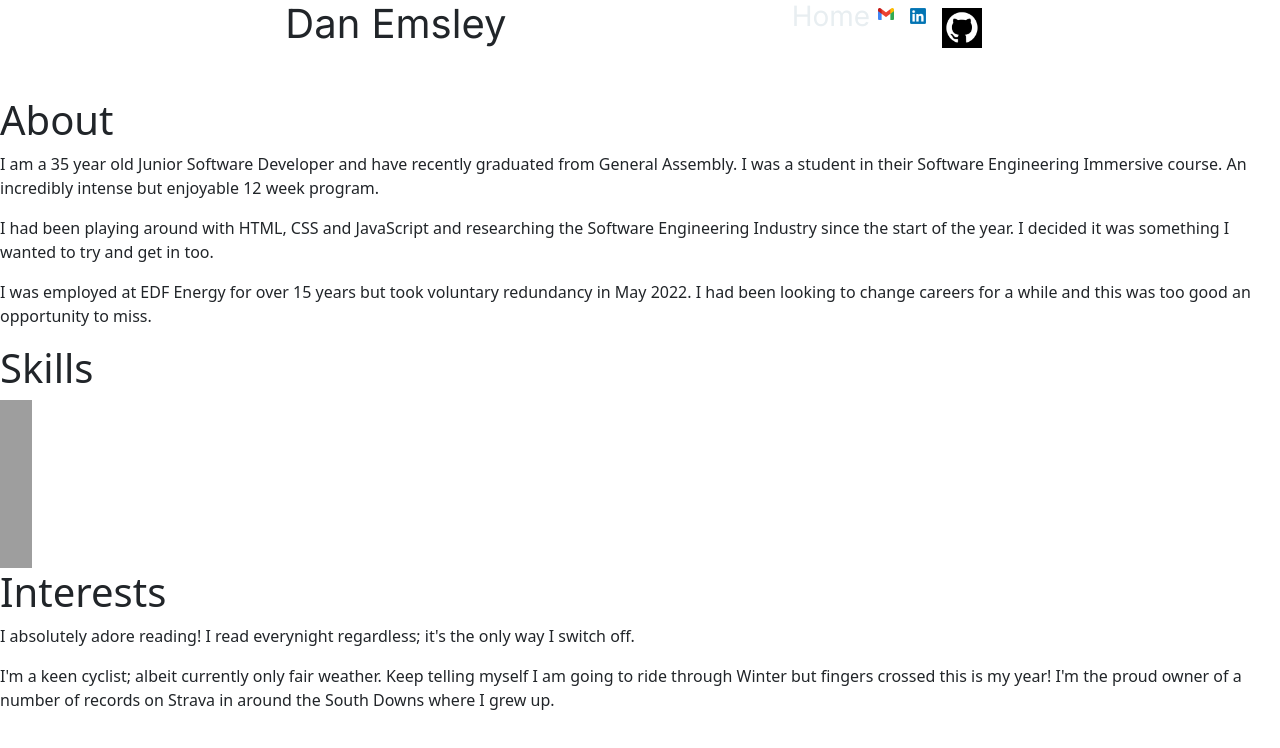
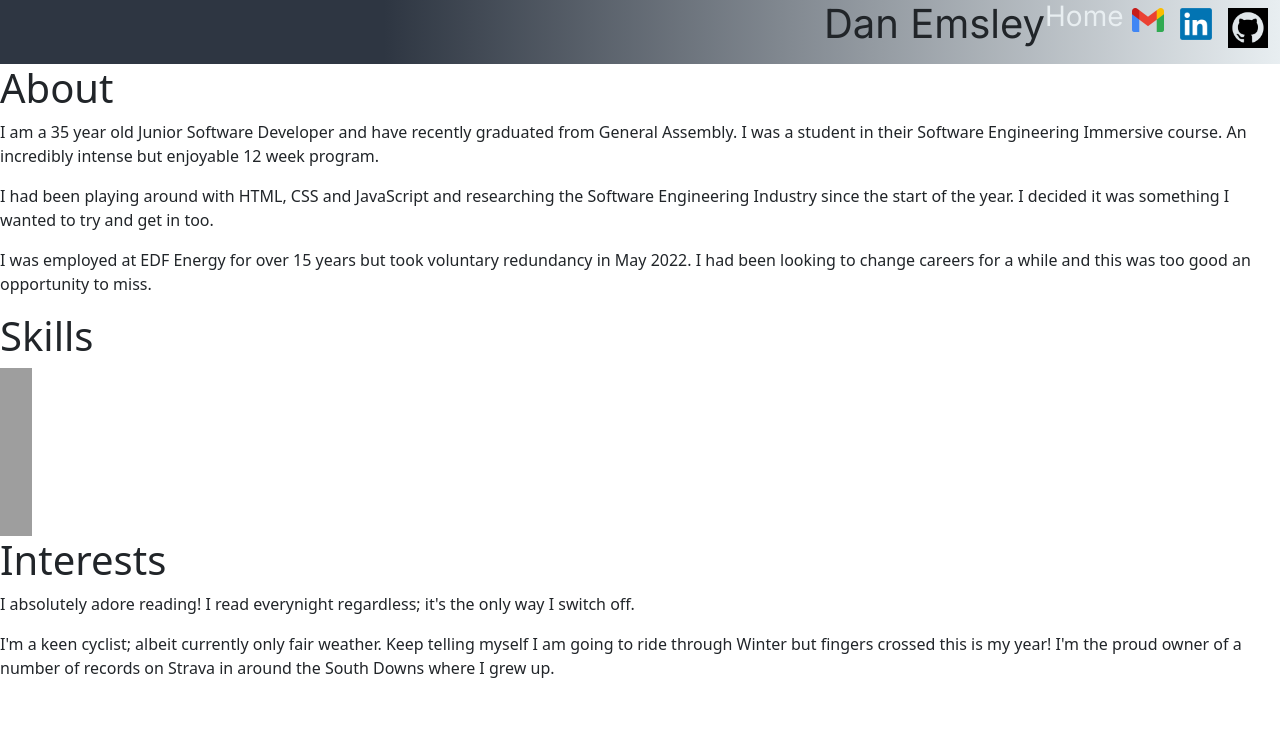
Before and after one commit to Emsley1d/Portfolio-Website, a website: page about.html in a window 1280 px wide. Drawn offline with nearby package versions, Linux system fonts and the light colour scheme; grey boxes are pictures that could not be loaded.

Commit message:
small styling updates

```diff
--- a/css/styles.css
+++ b/css/styles.css
@@ -5,20 +5,19 @@
 }
 
 .nav {
+    background: rgb(46,54,66);
+    background: linear-gradient(90deg, rgba(46,54,66,1) 30%, rgba(232,238,241,1) 100%);
     display: flex;
-    justify-content: space-evenly;
-    justify-content: baseline;
-    height: 6em;
+    justify-content: flex-end;
+    position: -webkit-sticky;
+    position: sticky;
+    top: 0;
+    height: 4em;
     font-family: 'Inter', sans-serif;
 }
 
 .links {
-    display: flex;
-    justify-content: space-evenly;
-    justify-content: baseline;
-    align-items: center;
     padding: 5em;
-    text-decoration: none;
 }
 
 .icons {
@@ -139,8 +138,8 @@ a:link, a:visited, a:hover, a:active  {
 }
 
 .linked {
-    max-width: 2em;
-    max-height: 2em;
+    max-width: 3em;
+    max-height: 3em;
     padding: 0.5em;
 }
 
```
Also changed, not shown: index.html (+0 -2 lines).
